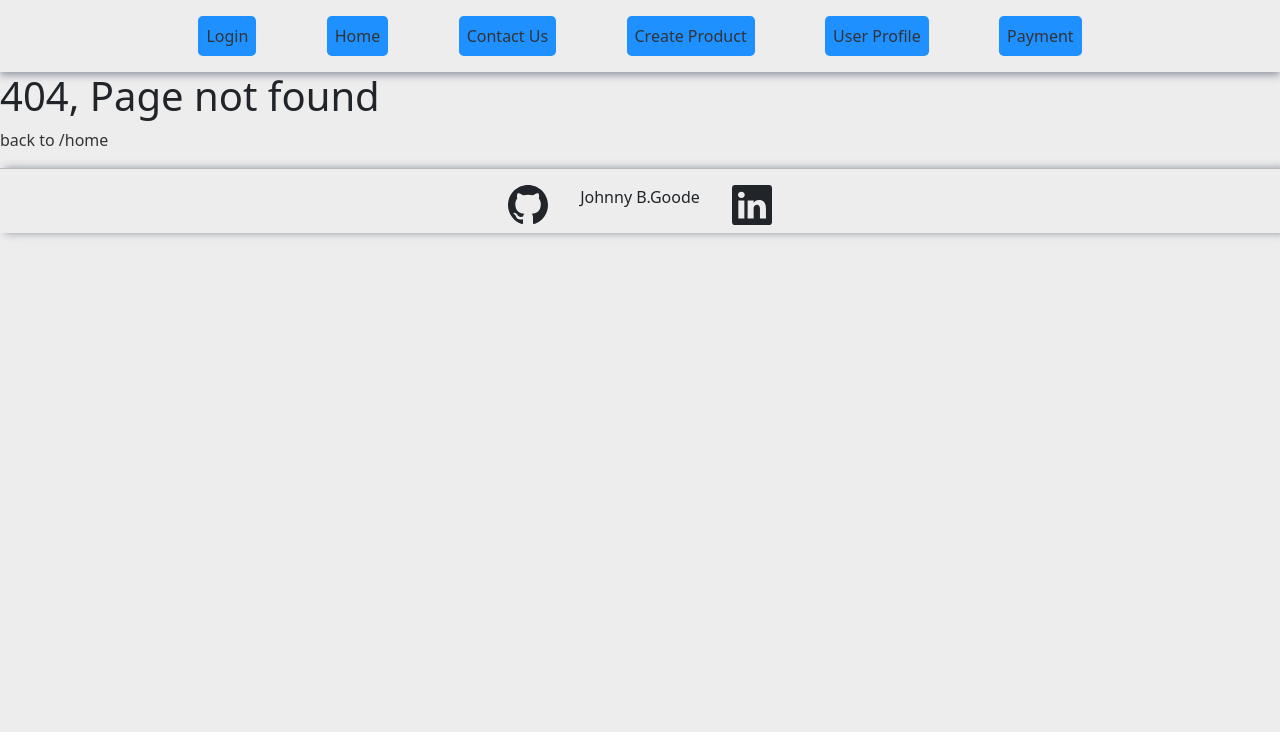
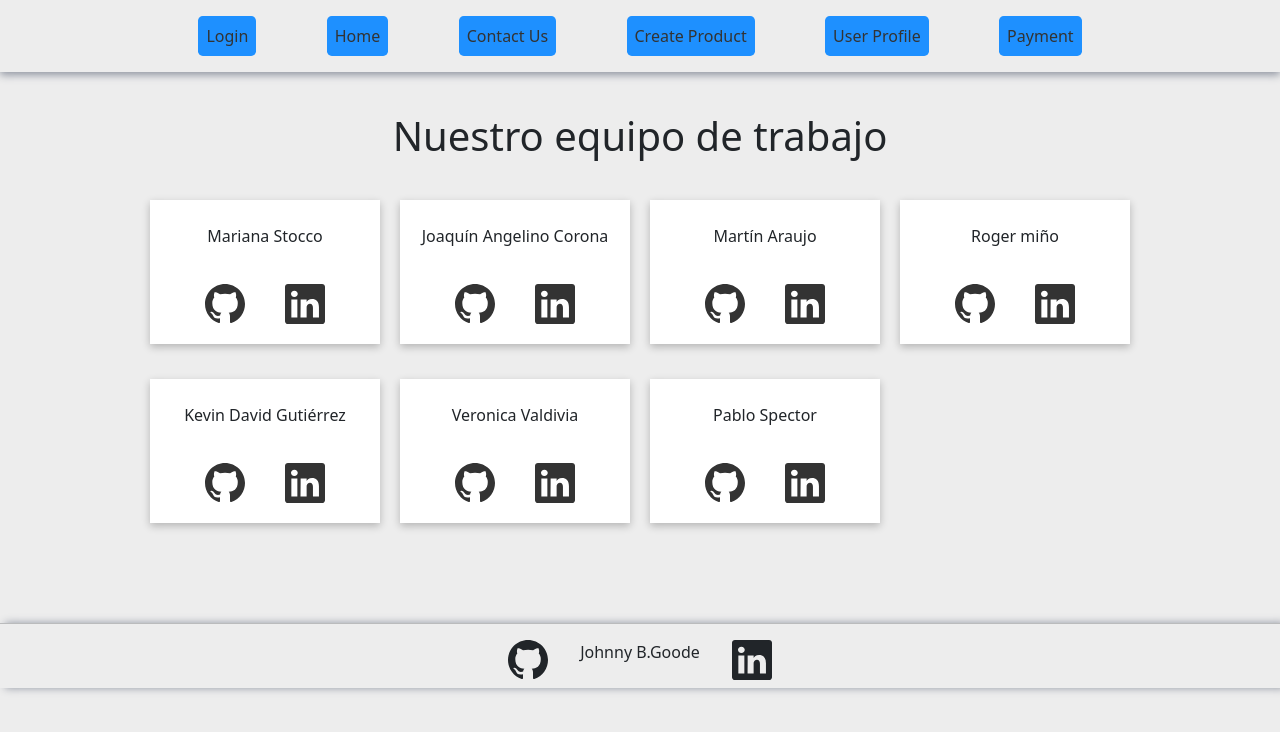
Before and after one commit to PabloElectricista/PF_Front, a React (Create React App) app: page /about in a window 1280 px wide. Before the commit this address had no page. Shown: the top 732 px of the page. Built offline with nearby package versions, Linux system fonts and the light colour scheme.

Commit message:
[contactUs/created] componente creado y estilizado

```diff
--- a/src/App.js
+++ b/src/App.js
@@ -10,6 +10,7 @@ import UserProfile from "./views/UserProfile";
 import Payment from "./views/Payment";
 import NotFound from "./views/NotFound";
 import Footer from "./components/Footer";
+import AboutUs from "./views/AboutUs";
 
 function App() {
     return (
@@ -24,6 +25,7 @@ function App() {
                 <Route exact path='/create' element={<CreateProduct/>}/>
                 <Route exact path='/profile' element={<UserProfile/>}/>
                 <Route exact path='/payment' element={<Payment/>}/>
+                <Route exact path='/about' element={<AboutUs/>}/>
                 <Route path='*' element={<NotFound/>}/>
             </Routes>
             <Footer/>
--- a/src/components/Card/Card.css
+++ b/src/components/Card/Card.css
@@ -16,6 +16,7 @@
   margin: 20px;
   width: 2.5em;
   height: 2.5em;
+  cursor: pointer;
 }
 
 .InfoDiv{
--- /dev/null
+++ b/src/views/AboutUs/AboutUs.css
@@ -0,0 +1,42 @@
+.TeamDiv {
+  display: grid;
+  width: fit-content;
+  grid-template-columns: repeat(4, 200px);
+  justify-items: center;
+  align-items: center;
+  margin: 0 auto;
+  column-gap: 50px;
+  row-gap: 35px;
+  border-radius: 0.3em;
+  margin-bottom: 100px;
+}
+
+.TeamCard {
+  box-shadow: rgba(0, 0, 0, 0.24) 0px 3px 8px;
+  text-align: center;
+  width: 230px;
+  padding: 0 5% 0 5%;
+  background-color: #FFFFFF;
+}
+
+.CardIcon {
+  margin: 20px;
+  width: 2.5em;
+  height: 2.5em;
+  transition: all 0.3s;
+}
+
+.CardIcon:hover{
+  transform: scale(1.1);
+}
+
+.IconsDiv {
+  display: flex;
+  justify-content: center;
+  align-items: center;
+}
+
+.PageTitle {
+  margin: 40px;
+  text-align: center;
+}
--- /dev/null
+++ b/src/views/AboutUs/index.jsx
@@ -0,0 +1,97 @@
+import './AboutUs.css'
+import { BsGithub, BsLinkedin } from 'react-icons/bs';
+
+export default function AboutUs() {
+
+  return (
+    <>
+      <h1 className='PageTitle'>Nuestro equipo de trabajo</h1>
+      <div className="TeamDiv">
+        <div className='TeamCard'>
+          <img src="" alt="" />
+          <p>Mariana Stocco</p>
+          <div className='IconDiv'>
+            <a rel="noreferrer" target="_blank" href="https://github.com/MarianaStocco">
+              <BsGithub className='CardIcon' />
+            </a>
+            <a rel="noreferrer" target="_blank" href="https://www.linkedin.com/in/mariana-stocco-36525726/">
+              <BsLinkedin className='CardIcon' />
+            </a>
+          </div>
+        </div>
+        <div className='TeamCard'>
+          <img src="" alt="" />
+          <p>Joaquín Angelino Corona</p>
+          <div className='IconDiv'>
+            <a rel="noreferrer" target="_blank" href="https://github.com/JoaquinAngelino">
+              <BsGithub className='CardIcon' />
+            </a>
+            <a rel="noreferrer" target="_blank" href="https://www.linkedin.com/in/joaquin-angelino-corona/">
+              <BsLinkedin className='CardIcon' />
+            </a>
+          </div>
+        </div>
+        <div className='TeamCard'>
+          <img src="" alt="" />
+          <p>Martín Araujo</p>
+          <div className='IconDiv'>
+            <a rel="noreferrer" target="_blank" href="https://github.com/MNAHEAVY">
+              <BsGithub className='CardIcon' />
+            </a>
+            <a rel="noreferrer" target="_blank" href="https://www.linkedin.com/in/martin-araujo-3ab8a7189/">
+              <BsLinkedin className='CardIcon' />
+            </a>
+          </div>
+        </div>
+        <div className='TeamCard'>
+          <img src="" alt="" />
+          <p>Roger miño</p>
+          <div className='IconDiv'>
+            <a rel="noreferrer" target="_blank" href="https://github.com/roger077">
+              <BsGithub className='CardIcon' />
+            </a>
+            <a rel="noreferrer" target="_blank" href="https://www.linkedin.com/in/roger-mi%C3%B1o-a36813219/">
+              <BsLinkedin className='CardIcon' />
+            </a>
+          </div>
+        </div>
+        <div className='TeamCard'>
+          <img src="" alt="" />
+          <p>Kevin David Gutiérrez</p>
+          <div className='IconDiv'>
+            <a rel="noreferrer" target="_blank" href="https://github.com/David-G18">
+              <BsGithub className='CardIcon' />
+            </a>
+            <a rel="noreferrer" target="_blank" href="https://www.linkedin.com/in/kevin-david-%C3%A1lvarez-guti%C3%A9rrez-b4ba13241/">
+              <BsLinkedin className='CardIcon' />
+            </a>
+          </div>
+        </div>
+        <div className='TeamCard'>
+          <img src="" alt="" />
+          <p>Veronica Valdivia</p>
+          <div className='IconDiv'>
+            <a rel="noreferrer" target="_blank" href="https://github.com/valdiviavv">
+              <BsGithub className='CardIcon' />
+            </a>
+            <a rel="noreferrer" target="_blank" href="https://www.linkedin.com/in/veronica-vazquez-valdivia-249238128">
+              <BsLinkedin className='CardIcon' />
+            </a>
+          </div>
+        </div>
+        <div className='TeamCard'>
+          <img src="" alt="" />
+          <p>Pablo Spector</p>
+          <div className='IconDiv'>
+            <a rel="noreferrer" target="_blank" href="https://github.com/PabloElectricista">
+              <BsGithub className='CardIcon' />
+            </a>
+            <a rel="noreferrer" target="_blank" href="https://www.linkedin.com/in/pablo-spector-69b814229/">
+              <BsLinkedin className='CardIcon' />
+            </a>
+          </div>
+        </div>
+      </div>
+    </>
+  )
+}
```
